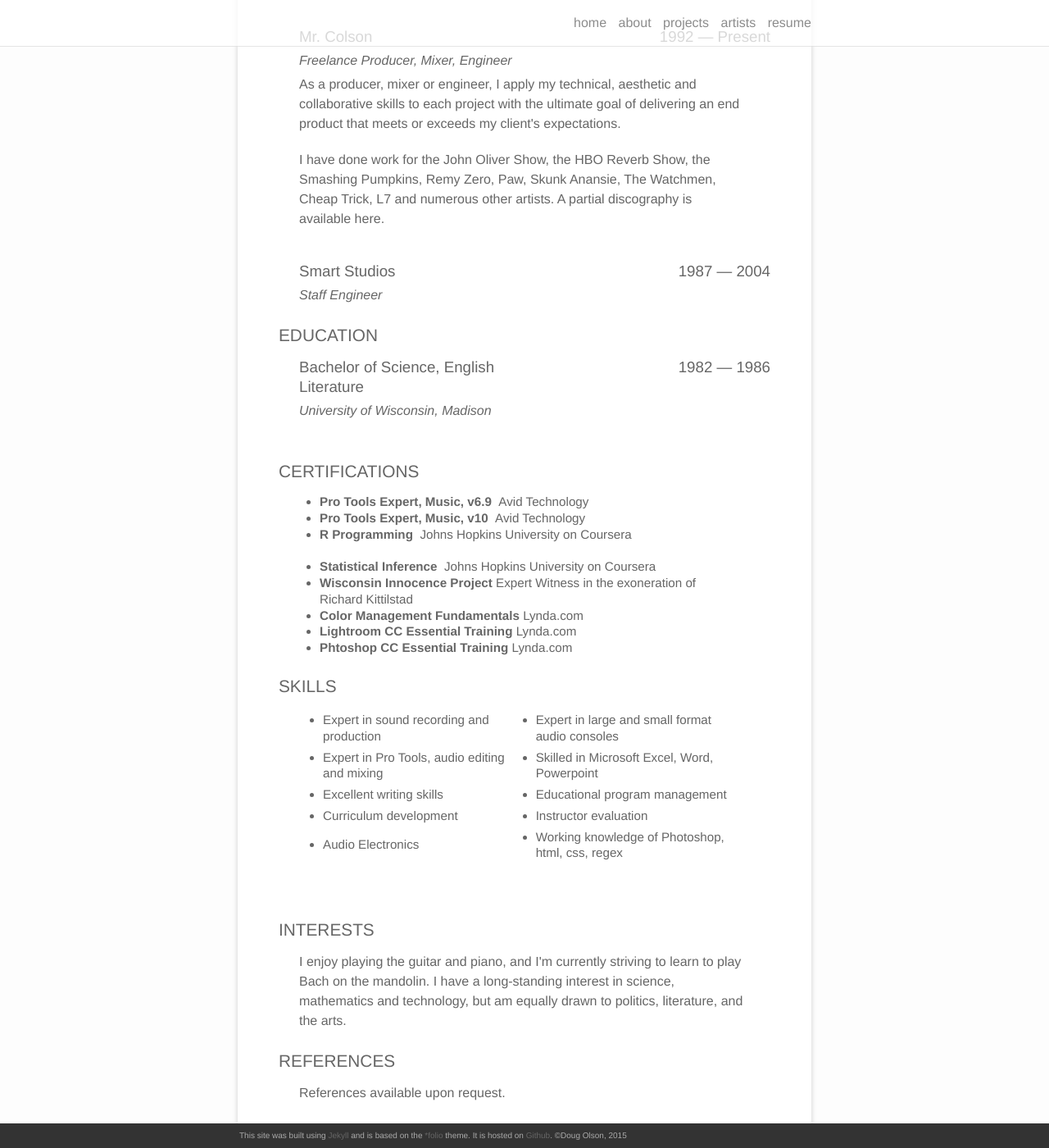
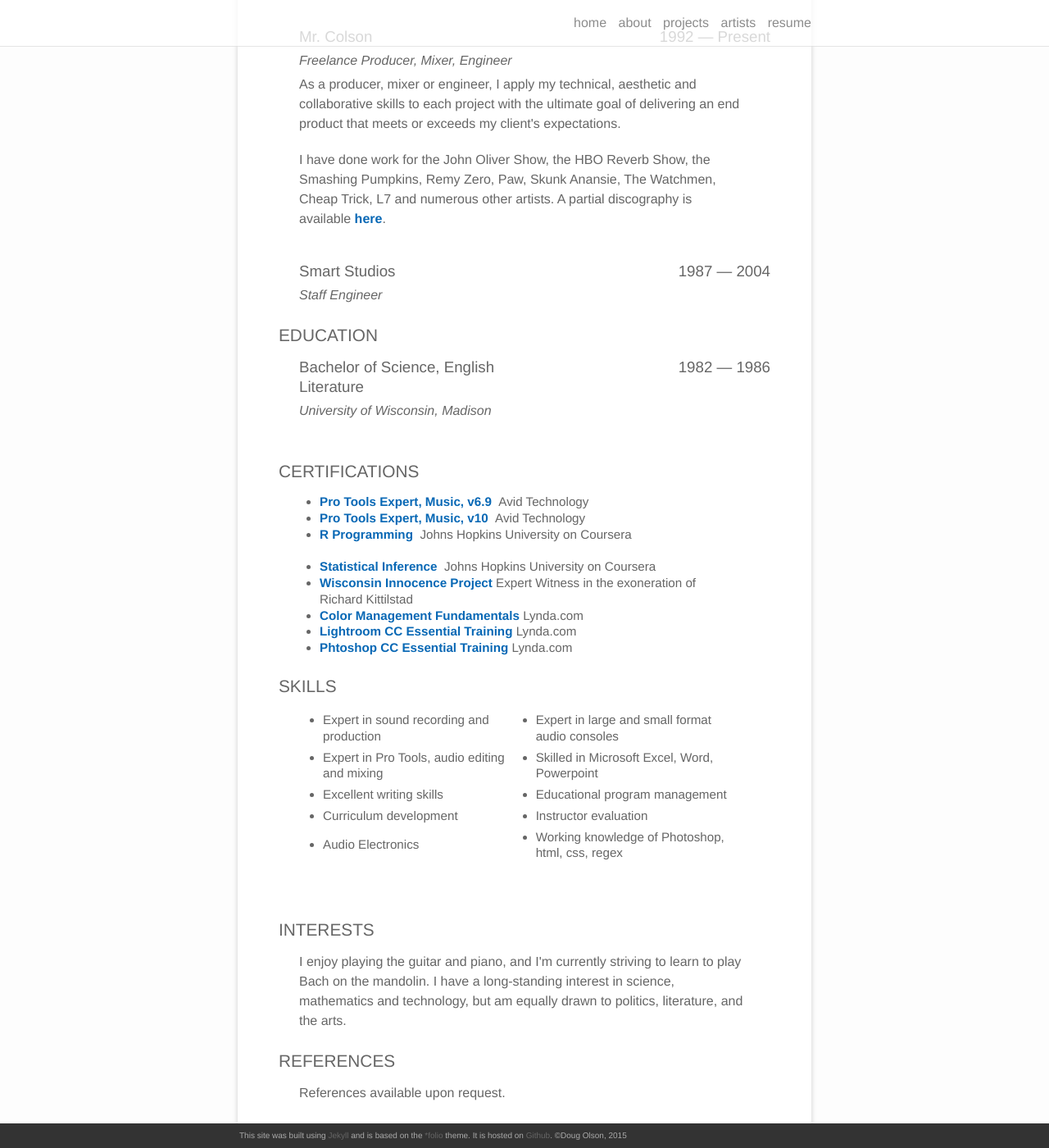
Before and after one commit to dougolson/dougolson.github.io, a Jekyll site: the page built from z_resume.md, in a window 1280 px wide and 1400 px high, scrolled down 976 px. Shown: the whole window at 82% size. Built offline with Jekyll 4.4.1, drawn with Linux system fonts in a browser that asks for light colours; nearby versions of some CDN libraries.

Commit message:
fixed resume link color

```diff
--- a/_sass/finesse.scss
+++ b/_sass/finesse.scss
@@ -217,6 +217,10 @@
         margin: 5px 0 5px 0;
     }
 
+.info a {
+    color:#0868B5;
+    }
+
 #photo {
     width: 160px;
     height: 200px;
--- a/z_resume.md
+++ b/z_resume.md
@@ -70,7 +70,7 @@
                             <span class="info">As a producer, mixer or engineer, I apply my technical, aesthetic and collaborative                                                skills to each project with the ultimate goal of delivering an end product that meets or                                                exceeds my client's expectations.<p></p>
                                                 <p>I have done work for the John Oliver Show, the HBO Reverb Show, the Smashing Pumpkins,
                                                 Remy Zero, Paw, Skunk Anansie, The Watchmen, Cheap Trick, L7 and numerous other artists.
-                                                A partial discography is available <a href = "http://www.allmusic.com/artist/mr-colson-mn0000602782">here</a>.</p></span>
+                                                A partial discography is available <a href = "http://www.allmusic.com/artist/mr-colson-mn0000602782"><strong>here</strong></a>.</p></span>
                                                 <span class="clear"> </span>
                             </div>                <div class="item">
                     <h3><span class="company l">Smart Studios</span>
```
Also changed, not shown: 2 other files.
